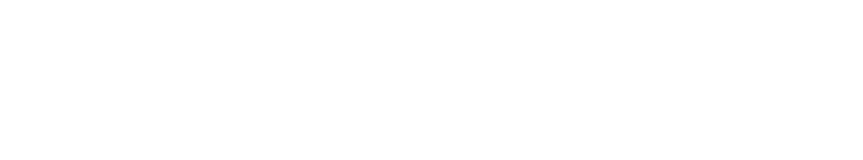
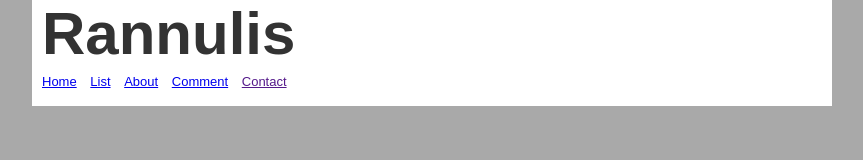
Before and after one commit to Rannumianda280792/rannu-javascript, a plain HTML site: page latihan/CSS Latihan/Shandika Galih/latihan1.html in a window 1280 px wide. Shown: the whole page, without its empty margins (208-1071 px from the left). Drawn offline with Linux system fonts and the light colour scheme.

Commit message:
add Header Pages

```diff
--- a/latihan/CSS Latihan/Shandika Galih/latihan1.css
+++ b/latihan/CSS Latihan/Shandika Galih/latihan1.css
@@ -2,3 +2,31 @@
     margin: 0;
     padding: 0;
 }
+
+body {
+    background-color: darkgray;
+    font: 13px/28px arial, sans-serif;
+    color: #333;
+}
+
+.container {
+    background-color: white;
+    margin: auto;
+    width: 800px;
+}
+
+.header {
+    padding: 10px;
+}
+
+.header .judul {
+    font-size: 30px;
+    font-weight: bold;
+    padding-top: 10px;
+}
+
+.header ul li {
+    display: inline-block;
+    margin-top: 20px;
+    margin-right: 10px;
+}
--- a/latihan/CSS Latihan/Shandika Galih/latihan1.html
+++ b/latihan/CSS Latihan/Shandika Galih/latihan1.html
@@ -5,10 +5,27 @@
     <meta charset="UTF-8">
     <meta name="viewport" content="width=device-width, initial-scale=1.0">
     <title>Latihan -1 Box Model </title>
+    <link rel="stylesheet" href="latihan1.css">
 </head>
 
 <body>
-
+    <div class="container">
+        <div class="header">
+            <div class="judul">
+                <h1>Rannulis</h1>
+            </div>
+            <ul>
+                <li><a href="#">Home</a></li>
+                <li><a href="#">List</a></li>
+                <li><a href="#">About</a></li>
+                <li> <a href="#">Comment</a></li>
+                <li><a href="">Contact</a></li>
+            </ul>
+        </div>
+        <div class="hero"></div>
+        <div class="content"></div>
+        <div class="footer"></div>
+    </div>
 </body>
 
 </html>
```
